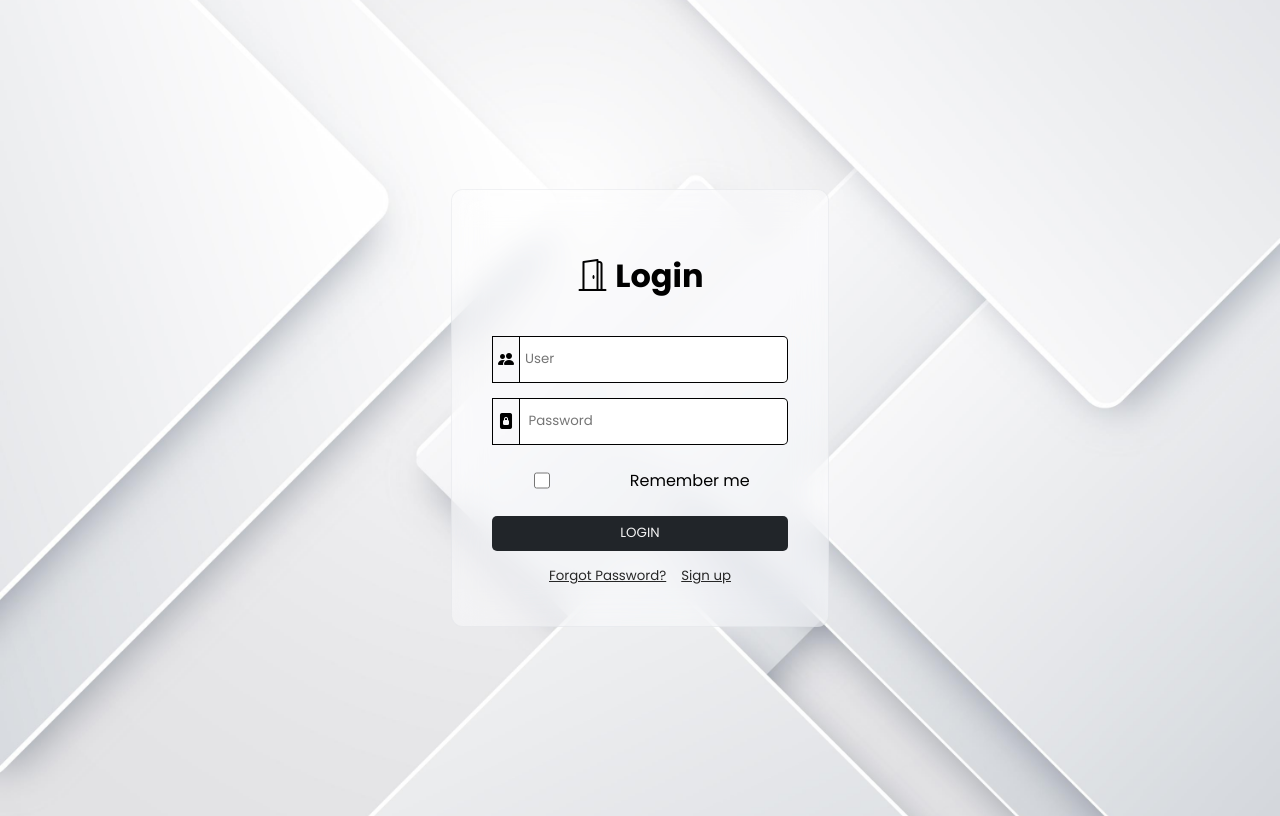
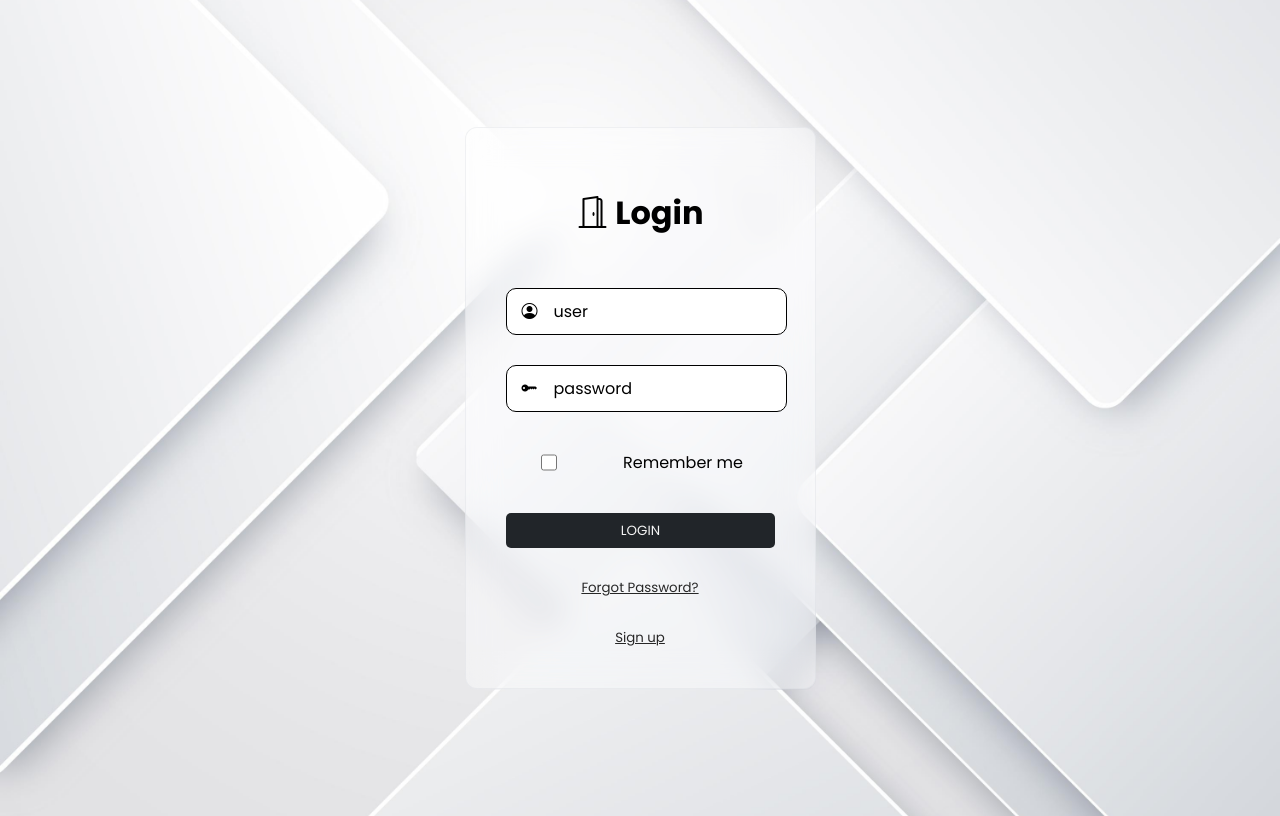
Before and after one commit to GonBlank/Loging-template, a PHP site: page /html/login.html in a window 1280 px wide. Run offline with PHP 8.4, Linux system fonts and the light colour scheme.

Commit message:
login.html and styles changed
the form inputs are changed

```diff
--- a/css/login_style.css
+++ b/css/login_style.css
@@ -22,20 +22,19 @@ form {
     flex-direction: column;
     color: black;
     padding: 40px;
-    row-gap: 15px;
+    row-gap: 30px;
     align-items: center;
     box-sizing: border-box;
 }
 
 input {
     font-family: "Poppins", sans-serif;
-    border-radius: 0 5px 5px 0;
+    border-radius: 10px;
     border: 1px solid;
     height: 35px;
     padding: 5px;
     transition: 0.2s;
     width: 100%;
-    border-left: none;
     transition: .3s ease;
 }
 
@@ -72,35 +71,37 @@ button {
     border: none;
     cursor: pointer;
     width: 100%;
-    animation: ease-in;
     background-color: #212529;
     color: whitesmoke;
-    animation: background-color 0.2s erase;
+    animation: cubic-bezier( 0, 0.89, 1, 0.94 );
+    transition: .2s;
 }
 
 button:hover {
     scale: 1.1;
     background-color: #025C3B;
-    transition: 0.2s;
     color: whitesmoke;
 }
 
 button i {
-    display: none;
+    opacity: 0;
     color: whitesmoke;
+    transition: .2s;
+    animation: ease-in;
+    margin-left: -1rem;
+}
+
+button:hover i {
+    opacity: 1;
 }
 
 button span {
-    transition: margin-left 0.2s ease-in-out;
+    transition:0.2s ease-in-out;
 }
 
 button:hover span {
     opacity: 1;
-    margin-left: .2rem;
-}
-
-button:hover i {
-    display: contents;
+    margin-left: .5rem;
 }
 
 /* Glassmorphism card effect */
@@ -112,13 +113,6 @@ button:hover i {
     border: 1px solid rgba(209, 213, 219, 0.3);
 }
 
-.options {
-    display: flex;
-    column-gap: 15px;
-    align-items: center;
-    flex-wrap: wrap;
-    cursor: pointer;
-}
 
 form a {
     color: #272727;
@@ -132,3 +126,27 @@ form a:hover {
 form h1 {
     cursor: context-menu;
 }
+
+.label{
+    width: max-content;
+    display: grid;
+    grid-template-areas: "input";
+}
+
+.input {
+    grid-area: input;
+}
+
+.label__name{
+    grid-area: input;
+    z-index: 1;
+    margin-left: 1rem;
+    height: 100%;
+    display: flex;
+    align-items: center;
+    transition: .2s;
+}
+
+.input:focus + .label__name,
+.input:not(:placeholder-shown) + .label__name
+{transform: translateY(-80%) scale(.8);}
--- a/html/login.html
+++ b/html/login.html
@@ -1,5 +1,6 @@
 <!DOCTYPE html>
 <html lang="en">
+
 <head>
 	<meta charset="UTF-8" />
 	<meta name="viewport" content="width=device-width, initial-scale=1.0" />
@@ -13,26 +14,25 @@
 		<form class="card">
 			<h1><i class="bi bi-door-open"></i> Login</h1>
 
-				<div class="label-container">
-					<label for="user" class="icon-label"><i class="bi bi-people-fill"></i></label>
-					<input type="text" placeholder="User" name="user" required />
-				</div>
+			<label class="label">
+				<input type="text" placeholder=" " class="input">
+				<span class="label__name"> <i style="margin-right: 1rem;" class="bi bi-person-circle"></i> user</span>
+			</label>
 
-				<div class="label-container">
-					<label for="password" class="icon-label"><i class="bi bi-file-lock2-fill"></i></label>
-					<input type="password" placeholder=" Password" name="password" id="password" required />
-				</div>
+			<label class="label">
+				<input type="password" placeholder=" " class="input" required />
+				<span class="label__name"><i style="margin-right: 1rem;" class="bi bi-key-fill"></i> password</span>
+			</label>
+
+
 			<div class="label-container">
 				<input type="checkbox" name="checkbox" id="checkbox" />
 				<label for="checkbox">Remember me</label>
 			</div>
 
 			<button><i class="bi bi-check-circle-fill"></i> <span> LOGIN </span></button>
-
-				<div class="options">
 			<small><a href="#">Forgot Password?</a></small>
 			<small><a href="#">Sign up</a></small>
-				</div>
 		</form>
 	</main>
 </body>
```
Lines whose indentation alone changed are shown as unchanged.
